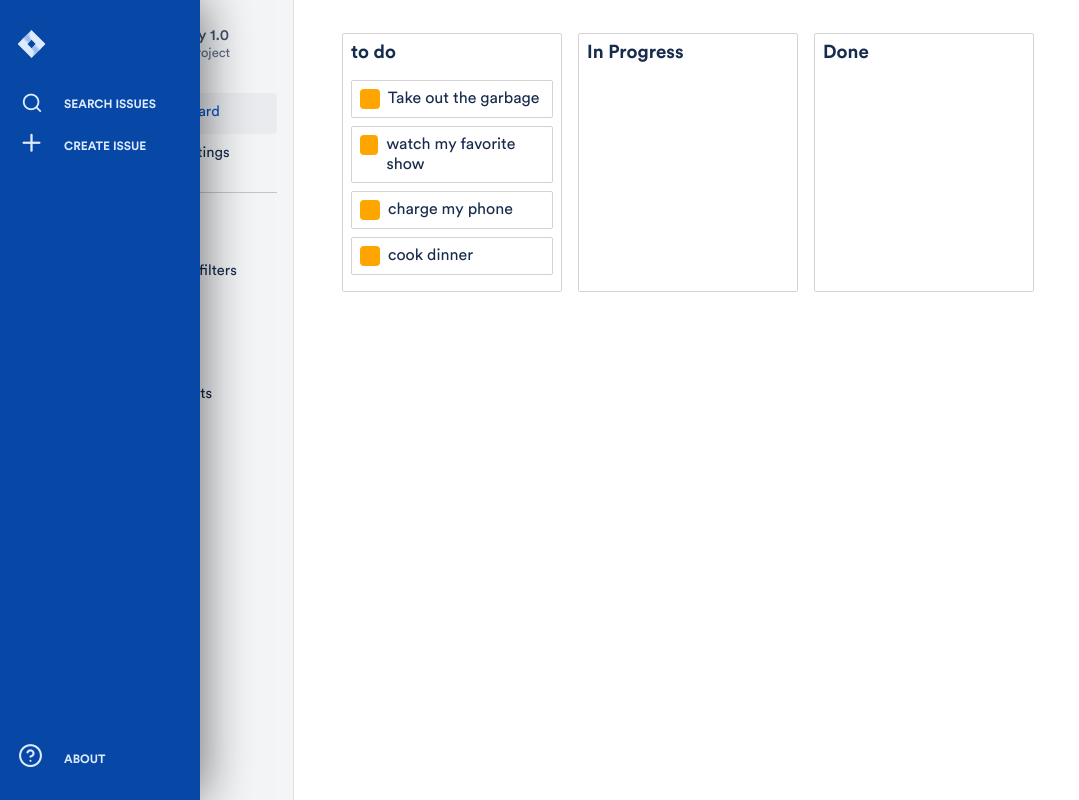
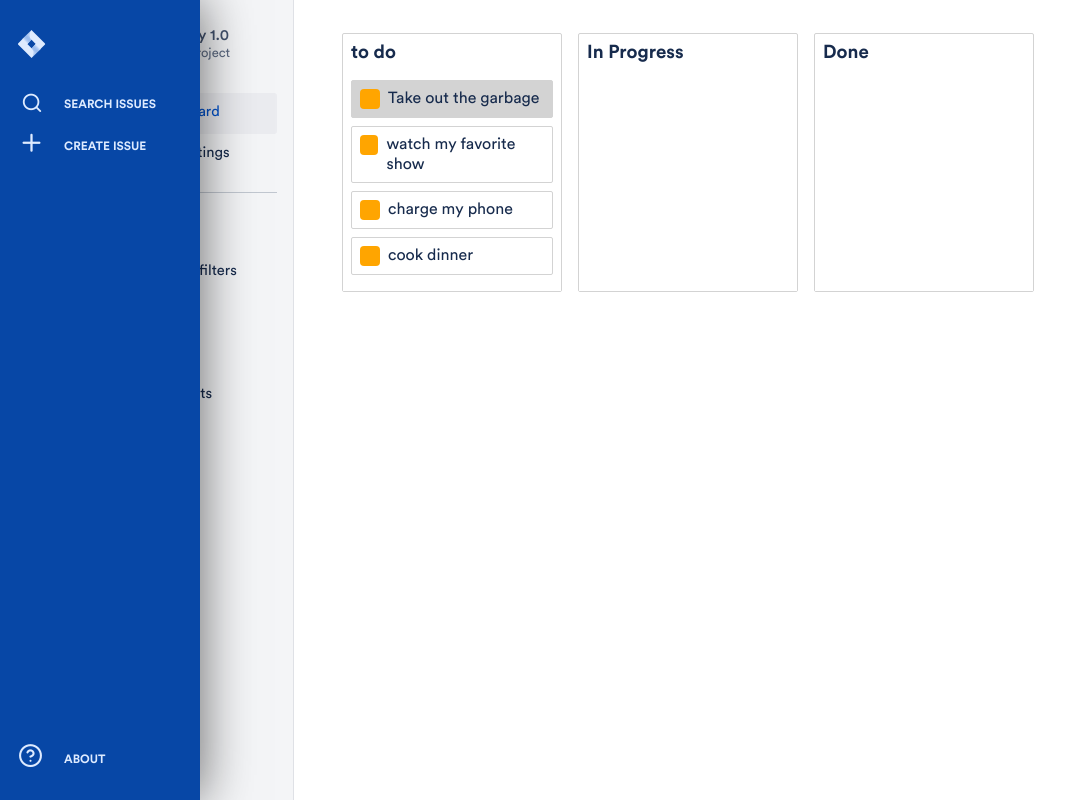
Before and after one commit to yojigoji/jira-repeat, a React (Vite) app: page /project/board in a window 1280 px wide. Shown: the whole page, without its empty margins (0-1079 px from the left). Built offline with nearby package versions, Linux system fonts and the light colour scheme.

Commit message:
feat: dnd feature

```diff
--- a/src/Project/Dnd/Column.tsx
+++ b/src/Project/Dnd/Column.tsx
@@ -1,11 +1,13 @@
 import styled from 'styled-components'
 import Task from './Task'
-import { Droppable } from 'react-beautiful-dnd'
+import { Droppable, Draggable } from 'react-beautiful-dnd'
 
 interface ColumnProps {
   title: string
   tasks: any[]
   id: string
+  index: number
+  isDropDisabled?: boolean
 }
 
 const Container = styled.div`
@@ -29,11 +31,17 @@ const TaskList = styled.div<{ isDraggingOver?: boolean }>`
   min-height: 100px;
 `
 
-const Column = ({ title, tasks, id }: ColumnProps) => {
+const Column = ({ title, tasks, id, isDropDisabled, index }: ColumnProps) => {
   return (
-    <Container>
-      <Title>{title}</Title>
-      <Droppable droppableId={id}>
+    <Draggable draggableId={id} index={index}>
+      {(provided) => (
+        <Container {...provided.draggableProps} ref={provided.innerRef}>
+          <Title {...provided.dragHandleProps}>{title}</Title>
+          <Droppable
+            droppableId={id}
+            isDropDisabled={isDropDisabled}
+            type="task"
+          >
             {(provided, snapshot) => (
               <TaskList
                 {...provided.droppableProps}
@@ -48,6 +56,8 @@ const Column = ({ title, tasks, id }: ColumnProps) => {
             )}
           </Droppable>
         </Container>
+      )}
+    </Draggable>
   )
 }
 
--- a/src/Project/Dnd/Task.tsx
+++ b/src/Project/Dnd/Task.tsx
@@ -6,12 +6,20 @@ interface TaskProps {
   index: number
 }
 
-const Container = styled.div<{ isDragging?: boolean }>`
+const Container = styled.div<{
+  isDragging?: boolean
+  isDragDisabled?: boolean
+}>`
   border: 1px solid lightgrey;
   border-radius: 2px;
   padding: 8px;
   margin-bottom: 8px;
-  background-color: ${(props) => (props.isDragging ? 'lightgreen' : 'white')};
+  background-color: ${(props) =>
+    props.isDragDisabled
+      ? 'lightgrey'
+      : props.isDragging
+      ? 'lightgreen'
+      : 'white'};
   display: flex;
 `
 
@@ -23,13 +31,21 @@ const Handle = styled.div`
   margin-right: 8px;
 `
 
-const Task = ({ task, index }: TaskProps) => (
-  <Draggable draggableId={task.id} index={index}>
+const Task = ({ task, index }: TaskProps) => {
+  const isDragDisabled = task.id === 'task-1'
+
+  return (
+    <Draggable
+      draggableId={task.id}
+      index={index}
+      isDragDisabled={isDragDisabled}
+    >
       {(provided, snapshot) => (
         <Container
           {...provided.draggableProps}
           ref={provided.innerRef}
           isDragging={snapshot.isDragging}
+          isDragDisabled={isDragDisabled}
         >
           <Handle {...provided.dragHandleProps} />
           {task.content}
@@ -37,5 +53,6 @@ const Task = ({ task, index }: TaskProps) => (
       )}
     </Draggable>
   )
+}
 
 export default Task
--- a/src/Project/Dnd/index.tsx
+++ b/src/Project/Dnd/index.tsx
@@ -3,6 +3,7 @@ import Column from './Column'
 
 import {
   DragDropContext,
+  Droppable,
   DragStart,
   DragUpdate,
   DropResult
@@ -20,7 +21,7 @@ const Dnd = () => {
   const onDragEnd = (result: DropResult) => {
     document.body.style.color = 'inherit'
     document.body.style.backgroundColor = 'inherit'
-    const { destination, source, draggableId } = result
+    const { destination, source, draggableId, type } = result
     console.log('123', result)
 
     if (!destination) {
@@ -31,6 +32,20 @@ const Dnd = () => {
       destination.droppableId === source.droppableId &&
       destination.index === source.index
     ) {
+      return
+    }
+
+    if (type === 'column') {
+      const newColumnOrder = Array.from(data.columnOrder)
+      newColumnOrder.splice(source.index, 1)
+      newColumnOrder.splice(destination.index, 0, draggableId as any)
+
+      const newState = {
+        ...data,
+        columnOrder: newColumnOrder
+      }
+
+      setData(newState)
       return
     }
 
@@ -87,8 +102,7 @@ const Dnd = () => {
   }
 
   const onDragStart = (start: DragStart) => {
-    document.body.style.color = 'orange'
-    document.body.style.transition = 'background-color 0.2s ease'
+    const homeIndex = data.columnOrder.indexOf(start.source.droppableId as any)
   }
 
   const onDragUpdate = (update: DragUpdate) => {
@@ -105,10 +119,14 @@ const Dnd = () => {
       onDragUpdate={onDragUpdate}
       onDragEnd={onDragEnd}
     >
-      <Container>
-        {data.columnOrder.map((columnId) => {
-          const column = data.columns[columnId]
-          const tasks = column.taskIds.map((taskId) => data.tasks[taskId])
+      <Droppable droppableId="all-column" direction="horizontal" type="column">
+        {(provided) => (
+          <Container {...provided.droppableProps} ref={provided.innerRef}>
+            {data.columnOrder.map((columnId, index) => {
+              const column = data.columns[columnId as Columns]
+              const tasks = column.taskIds.map(
+                (taskId: Tasks) => data.tasks[taskId]
+              )
 
               return (
                 <Column
@@ -116,10 +134,14 @@ const Dnd = () => {
                   key={column.id}
                   id={column.id}
                   tasks={tasks}
-            ></Column>
+                  index={index}
+                />
               )
             })}
+            {provided.placeholder}
           </Container>
+        )}
+      </Droppable>
     </DragDropContext>
   )
 }
--- a/src/Project/Dnd/initial-data.ts
+++ b/src/Project/Dnd/initial-data.ts
@@ -25,7 +25,8 @@ const initialData = {
       taskIds: []
     }
   },
-  columnOrder: ['column-1', 'column-2', 'column-3'] as const
+  columnOrder: ['column-1', 'column-2', 'column-3']
 }
 
+
 export default initialData
```
Lines whose indentation alone changed are shown as unchanged.
